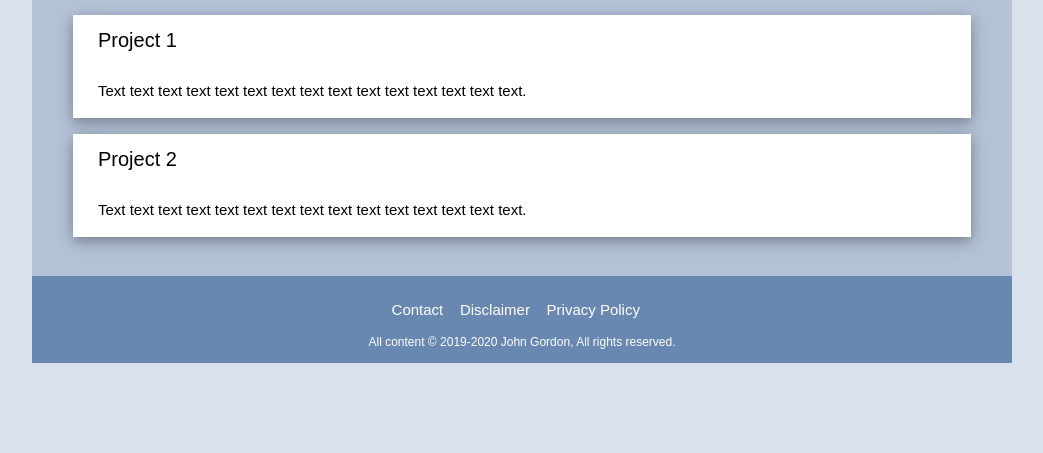
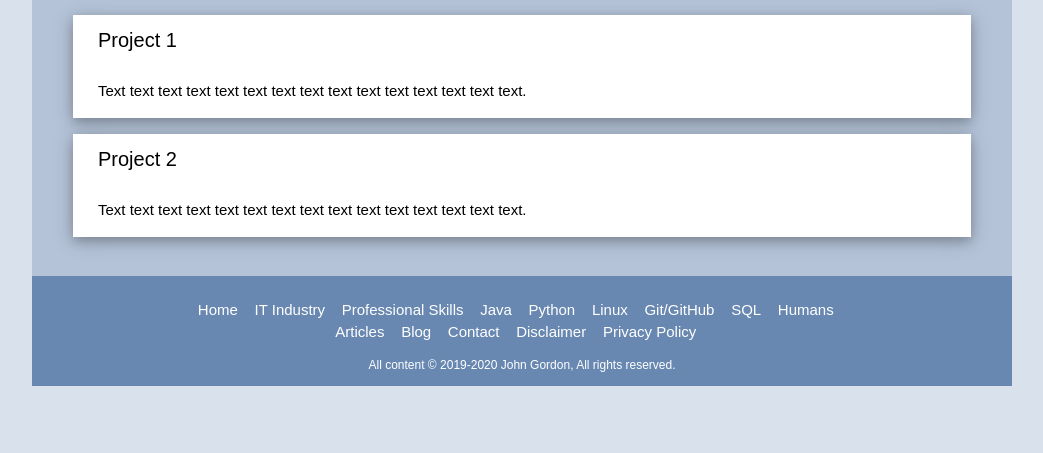
Before and after one commit to professorgordon/professorgordon, a PHP site: page /index.php in a window 1280 px wide. Shown: the part 497-950 px from the top of the page, without its empty margins (118-1161 px from the left). Before the commit the page ends 860 px from the top, so only its background shows below. Run offline with PHP 8.4, Linux system fonts and the light colour scheme; some web fonts are replaced.

Commit message:
Added links to footer

```diff
--- a/footer.php
+++ b/footer.php
@@ -2,7 +2,19 @@
   <div class="w3-content">
     <div align="center" class="w3-theme-l1 w3-container w3-medium">
       <br>
-      Contact&nbsp;&nbsp;&nbsp;
+      <a href="index.php">Home</a>&nbsp;&nbsp;&nbsp;
+      <a href="itindustry.php">IT Industry</a>&nbsp;&nbsp;&nbsp;
+      <a href="professionalskills.php">Professional Skills</a>&nbsp;&nbsp;&nbsp;
+      <a href="java.php">Java</a>&nbsp;&nbsp;&nbsp;
+      <a href="python.php">Python</a>&nbsp;&nbsp;&nbsp;
+      <a href="linux.php">Linux</a>&nbsp;&nbsp;&nbsp;
+      <a href="git.php">Git/GitHub</a>&nbsp;&nbsp;&nbsp;
+      <a href="SQL.php">SQL</a>&nbsp;&nbsp;&nbsp;
+      <a href="humans.php">Humans</a>&nbsp;&nbsp;&nbsp;
+      <br>
+      <a href="articles.php">Articles</a>&nbsp;&nbsp;&nbsp;
+      <a href="blog.php">Blog</a>&nbsp;&nbsp;&nbsp;
+      <a href="contact.php">Contact</a>&nbsp;&nbsp;&nbsp;
       Disclaimer&nbsp;&nbsp;&nbsp;
       Privacy Policy&nbsp;&nbsp;&nbsp;
       <br>
```
